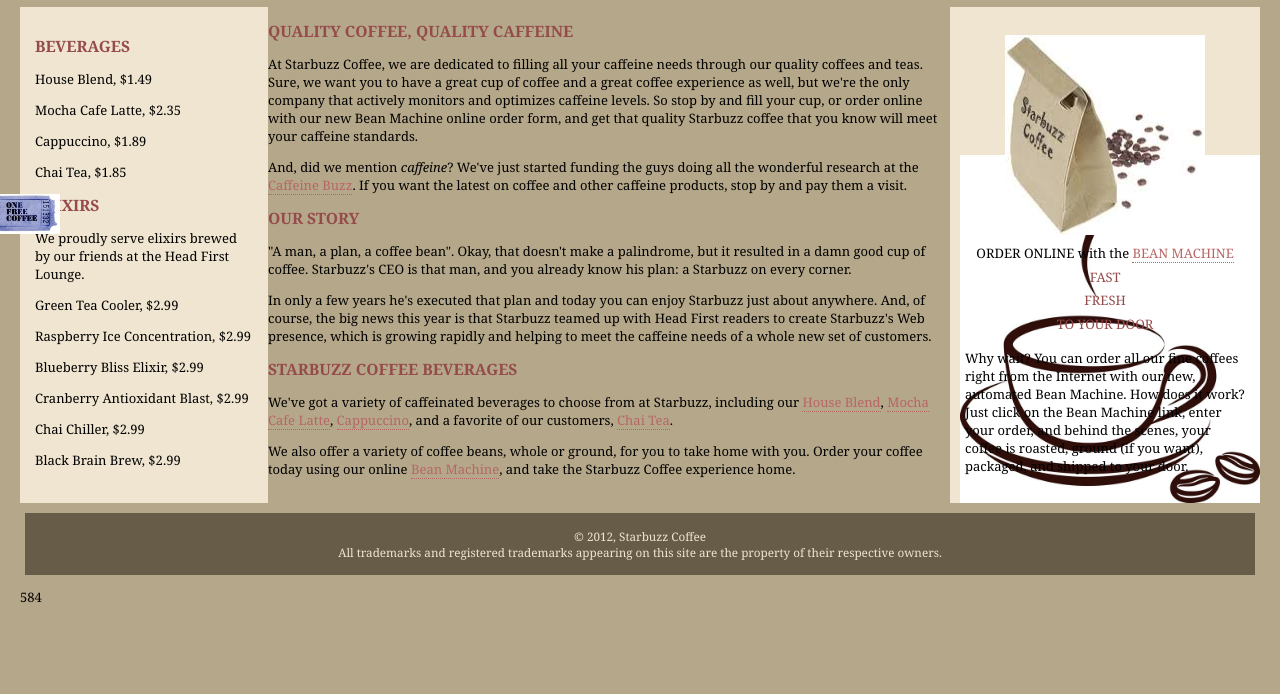
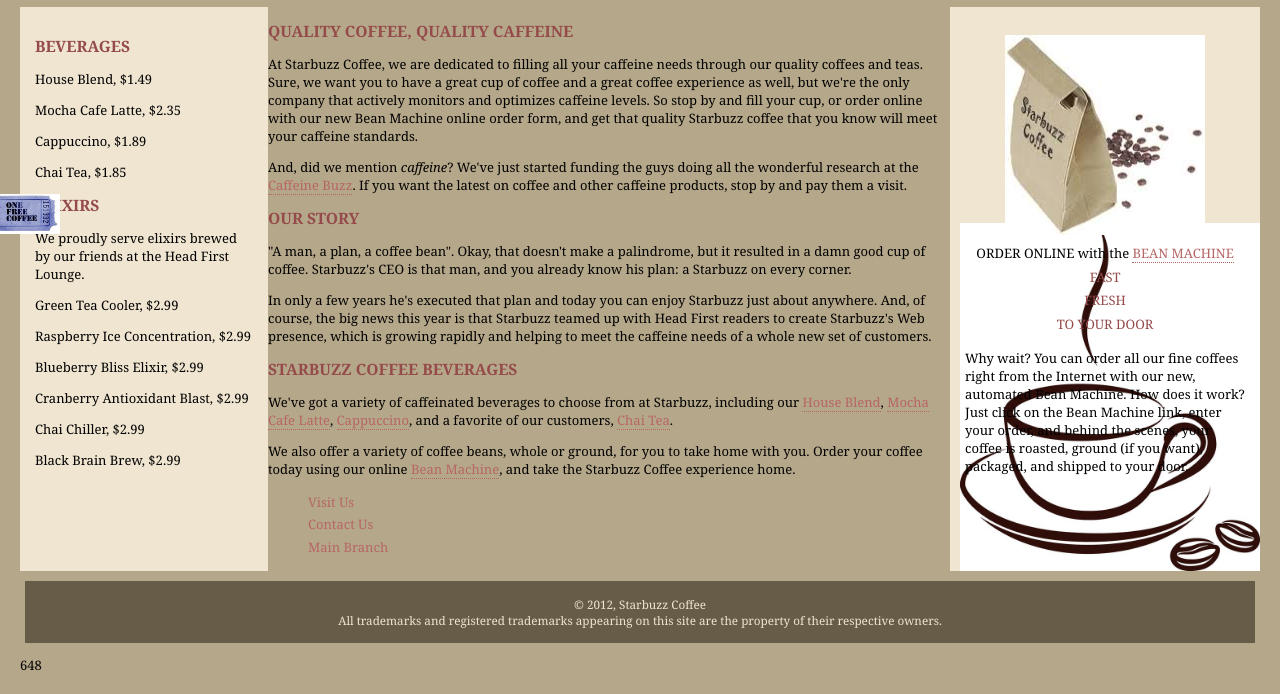
Before and after one commit to prasannabiswas/Starbuzz-Coffee-Webpage, a plain HTML site: page starbuzzcoffee.html in a window 1280 px wide. Shown: the part 156-850 px from the top of the page. Before the commit the page ends 800 px from the top, so only its background shows below. Drawn offline with Linux system fonts and the light colour scheme.

Commit message:
Changed Color

```diff
--- a/starbuzzcoffee.html
+++ b/starbuzzcoffee.html
@@ -93,6 +93,11 @@
 <a href="form.html" title="The Bean Machine">Bean Machine</a>,
 and take the Starbuzz Coffee experience home.
 </p>
+<ul>
+	<li><a href="#" id="links">Visit Us</a></li>
+	<li><a href="#" id="links">Contact Us</a></li>
+	<li><a href="#" id="links">Main Branch</a></li>
+</ul>
 </section>
 
 <aside>
@@ -130,7 +135,7 @@
 </footer>
 
 <p>
-	584
+	648
 </p>
 </body>
 </html>
```
